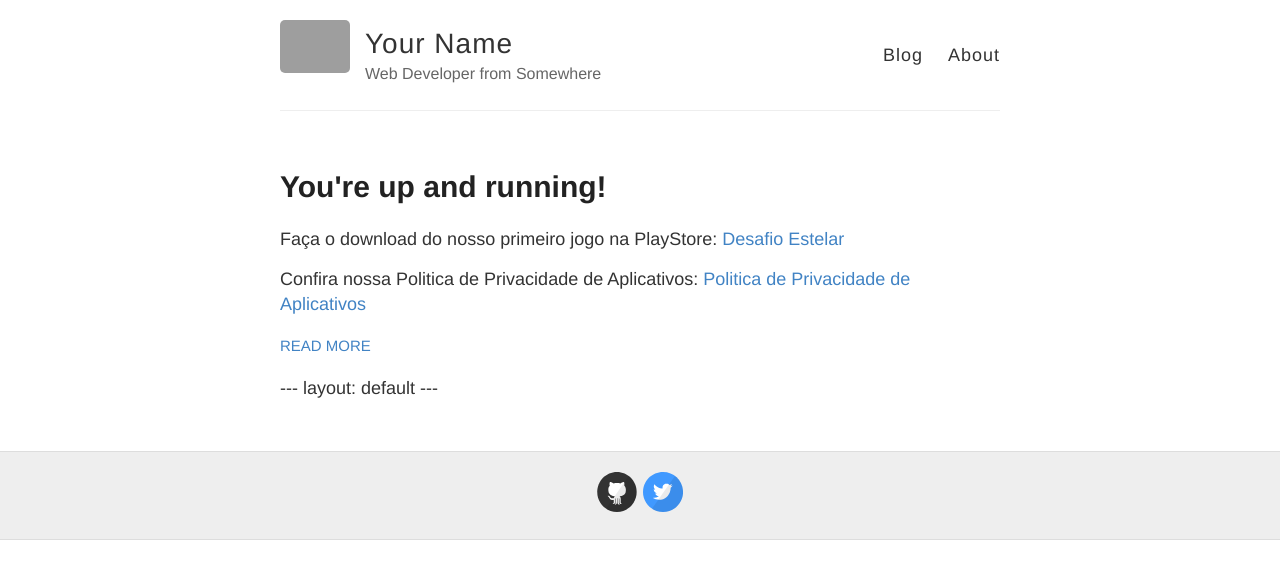
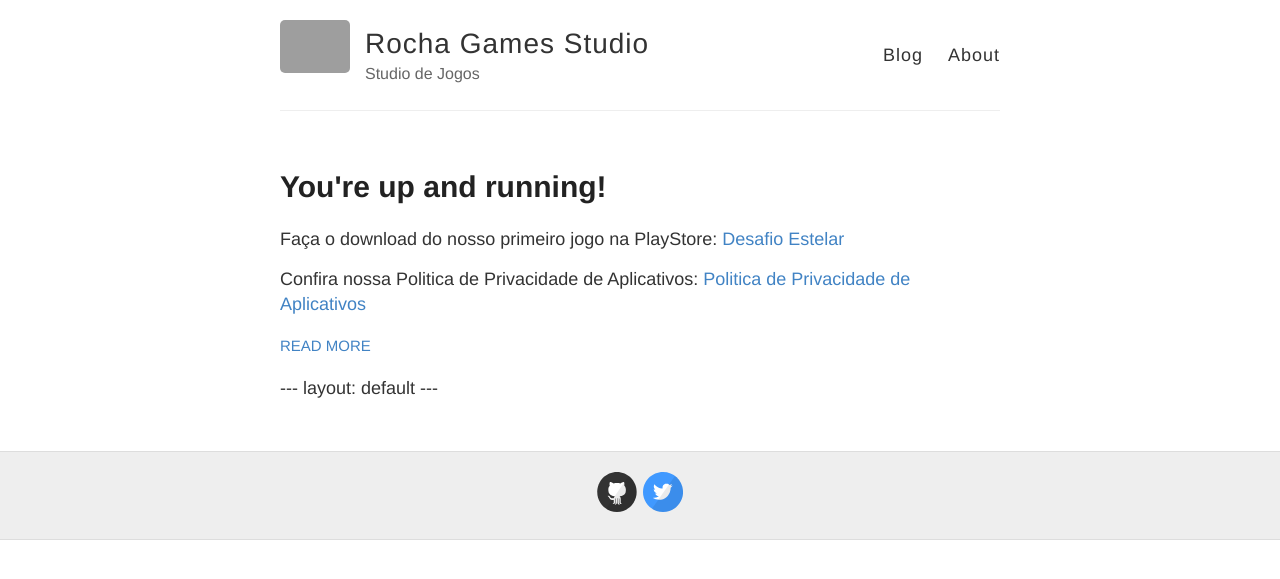
Before and after one commit to StudioRockGames/studiorockgames.github.io, a Jekyll site: the page built from index.html, in a window 1280 px wide. Shown: the top 579 px of the page. Built offline with Jekyll 4.4.1, drawn with Linux system fonts in a browser that asks for light colours; grey boxes are pictures that could not be loaded.

Commit message:
Update _config.yml

```diff
--- a/_config.yml
+++ b/_config.yml
@@ -3,10 +3,10 @@
 #
 
 # Name of your site (displayed in the header)
-name: Your Name
+name: Rocha Games Studio
 
 # Short bio or description (displayed in the header)
-description: Web Developer from Somewhere
+description: Studio de Jogos
 
 # URL of your avatar or profile pic (you could use your GitHub profile pic)
 avatar: https://raw.githubusercontent.com/barryclark/jekyll-now/master/images/jekyll-logo.png
```
